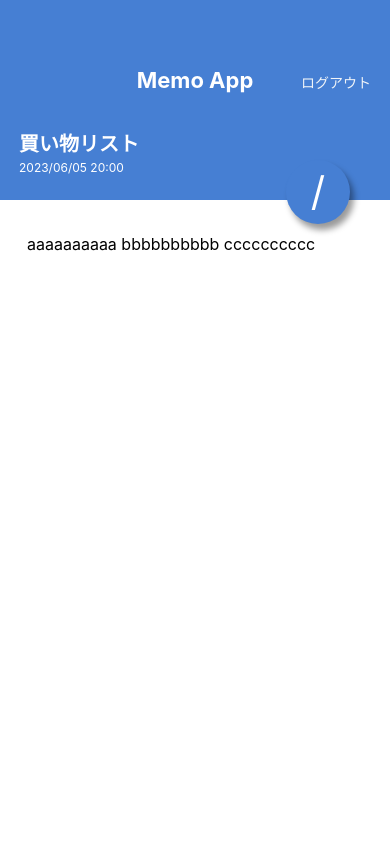
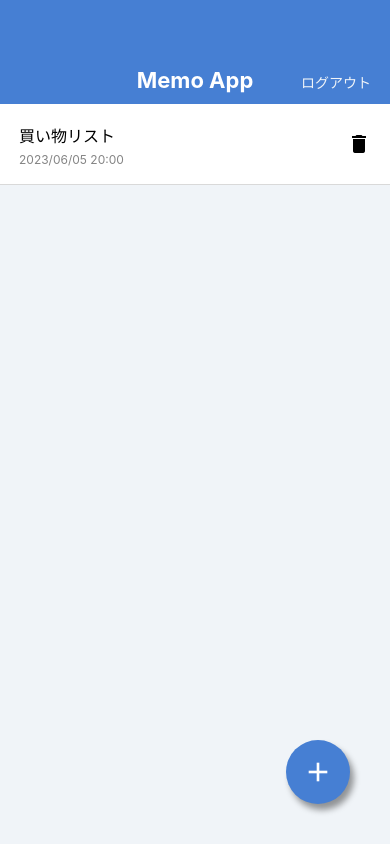
Before and after one commit to ryochin3/MemoApp, a React Native app: screen / in a window 390 px wide. Built offline with nearby package versions, Linux system fonts and the light colour scheme.

Commit message:
Install @expo/vector-icons

```diff
--- a/App.jsx
+++ b/App.jsx
@@ -1,10 +1,10 @@
 import React from 'react';
 
 import MemoListScreen from './src/screens/MemoListScreen';
-import MemoDetailScreen from './src/screens/MemoDetailScreen';
+// import MemoDetailScreen from './src/screens/MemoDetailScreen';
 
 export default function App() {
   return (
-    <MemoDetailScreen />
+    <MemoListScreen />
   );
 }
--- a/package.json
+++ b/package.json
@@ -9,6 +9,7 @@
     "web": "expo start --web"
   },
   "dependencies": {
+    "@expo/vector-icons": "^13.0.0",
     "expo": "^47.0.14",
     "expo-status-bar": "~1.4.4",
     "prop-types": "^15.8.1",
--- a/src/components/CircleBtn.jsx
+++ b/src/components/CircleBtn.jsx
@@ -1,19 +1,20 @@
 import React from 'react';
-import { View, Text, StyleSheet } from 'react-native';
+import { View, StyleSheet } from 'react-native';
 import { string, shape } from 'prop-types';
+import { MaterialCommunityIcons } from '@expo/vector-icons';
 
 export default function CircleBtn(props) {
-  const { children, style } = props;
+  const { style, name } = props;
   return (
     <View style={[styles.btnAdd, style]}>
-      <Text style={styles.btnAddLabel}>{children}</Text>
+      <MaterialCommunityIcons name={name} size={32} color="white" />
     </View>
   );
 }
 
 CircleBtn.propTypes = {
-  children: string.isRequired,
   style: shape(),
+  name: string.isRequired,
 };
 
 CircleBtn.defaultProps = {
--- a/src/components/MemoList.jsx
+++ b/src/components/MemoList.jsx
@@ -1,5 +1,6 @@
 import React from 'react';
 import { View, Text, StyleSheet } from 'react-native';
+import { MaterialCommunityIcons } from '@expo/vector-icons';
 
 export default function MemoList() {
   return (
@@ -10,7 +11,7 @@ export default function MemoList() {
           <Text style={styles.listItemDate}>2023/06/05 20:00</Text>
         </View>
         <View>
-          <Text>X</Text>
+          <MaterialCommunityIcons name="delete" size={24} color="black" />
         </View>
       </View>
     </View>
--- a/src/screens/MemoDetailScreen.jsx
+++ b/src/screens/MemoDetailScreen.jsx
@@ -1,5 +1,7 @@
 import React from 'react';
-import { View, ScrollView, Text, StyleSheet } from 'react-native';
+import {
+  View, ScrollView, Text, StyleSheet,
+} from 'react-native';
 
 import AppBar from '../components/AppBar';
 import CircleBtn from '../components/CircleBtn';
@@ -19,7 +21,7 @@ export default function MemoDetailScreen() {
           cccccccccc
         </Text>
       </ScrollView>
-      <CircleBtn style={{ top: 160, bottom: 'auto' }}>/</CircleBtn>
+      <CircleBtn style={{ top: 160, bottom: 'auto' }} name="pencil-outline" />
     </View>
   );
 }
--- a/src/screens/MemoListScreen.jsx
+++ b/src/screens/MemoListScreen.jsx
@@ -10,7 +10,7 @@ export default function MemoListScreen() {
     <View style={styles.container}>
       <AppBar />
       <MemoList />
-      <CircleBtn>+</CircleBtn>
+      <CircleBtn name="plus" />
     </View>
   );
 }
```
